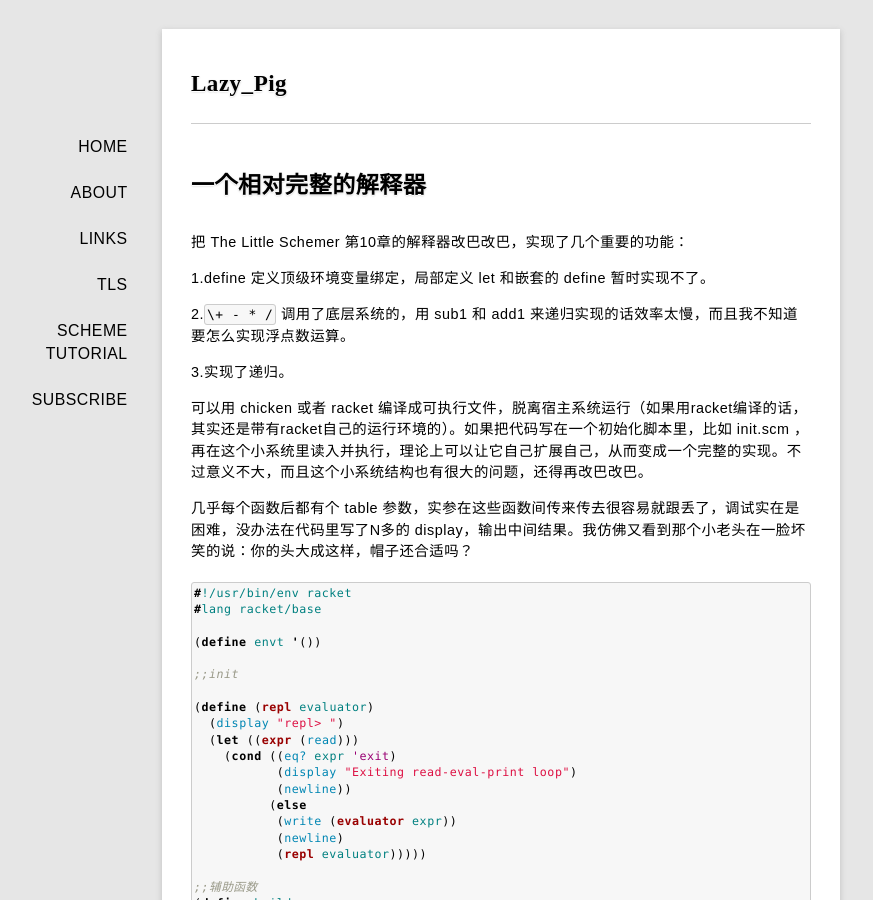
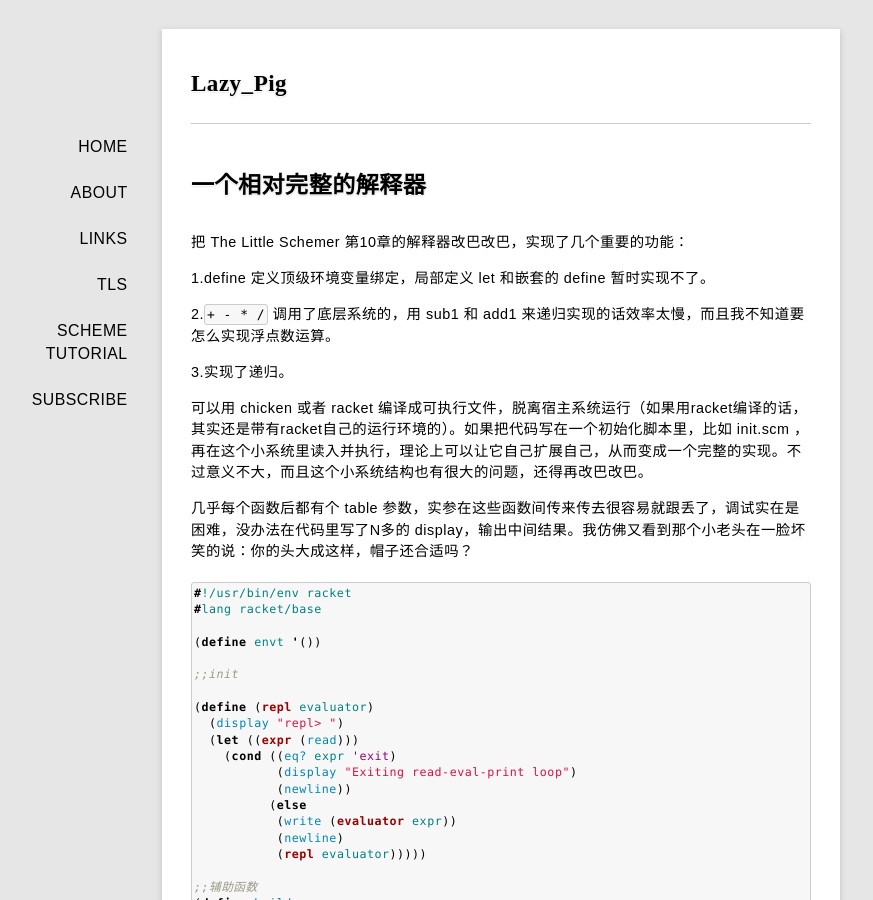
Before and after one commit to rhuichao/uternet.github.io, a Jekyll site: the page built from _posts/2014-06-28-interpreter.md, in a window 1280 px wide and 900 px high. Shown: the whole window, without its empty margins (139-1012 px from the left). Built offline with Jekyll 4.4.1, drawn with Linux system fonts in a browser that asks for light colours; some web fonts are replaced; Markdown is read by kramdown in place of the engine named in the settings.

Commit message:
new document posted

```diff
--- a/_posts/2014-06-28-interpreter.md
+++ b/_posts/2014-06-28-interpreter.md
@@ -8,7 +8,7 @@ date: 2014-06-28
 
 1.define 定义顶级环境变量绑定，局部定义 let 和嵌套的 define 暂时实现不了。
 
-2.`\+ - * /` 调用了底层系统的，用 sub1 和 add1 来递归实现的话效率太慢，而且我不知道要怎么实现浮点数运算。
+2.`+ - * /` 调用了底层系统的，用 sub1 和 add1 来递归实现的话效率太慢，而且我不知道要怎么实现浮点数运算。
 
 3.实现了递归。
 
```
